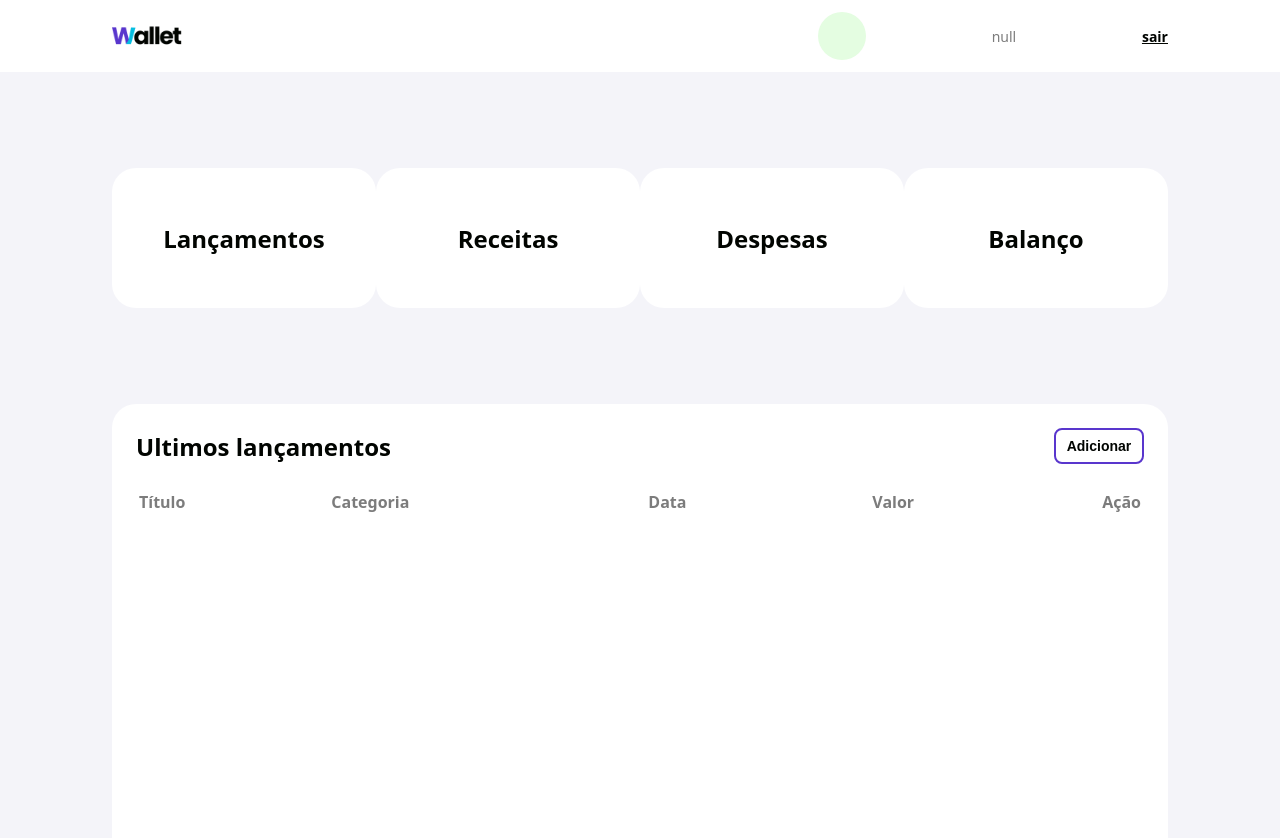
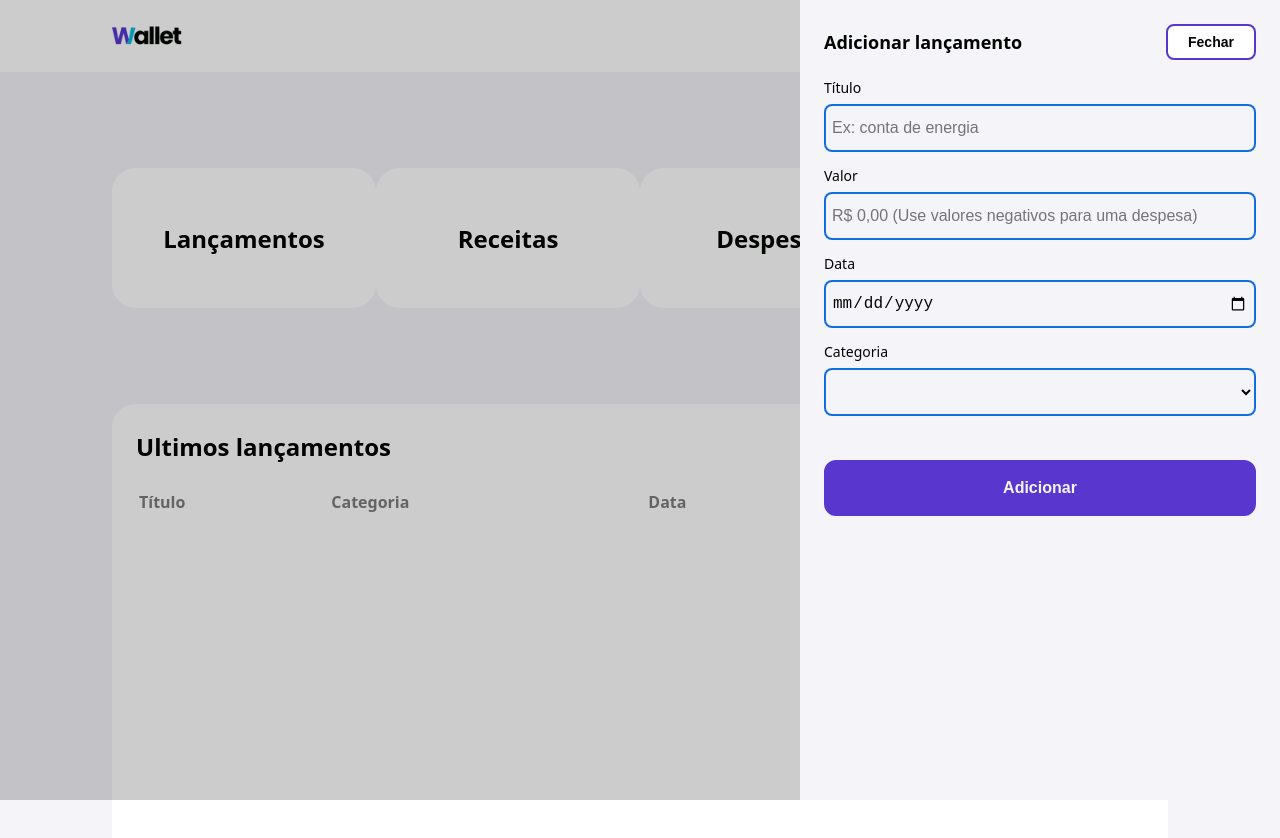
Before and after one commit to matheusfernandes01/wallet, a plain HTML site: page src/pages/home/index.html in a window 1280 px wide. Both pictures are taken after a click on the button "Adicionar". Drawn offline with Linux system fonts and the light colour scheme.

Commit message:
feat: implement modal on home

```diff
--- a/src/pages/home/index.html
+++ b/src/pages/home/index.html
@@ -38,7 +38,7 @@
         <div class="table-content-container">
           <div class="table-content-header">
             <h2>Ultimos lançamentos</h2>
-            <button class="small">Adicionar</button>
+            <button onclick="onOpenModal()" class="small">Adicionar</button>
           </div>
 
           <table id="finances-table">
@@ -53,6 +53,51 @@
         </div>
       </div>
     </div>
+    <div id="modal" class="modal-backgroud modal-hide">
+      <div class="modal-content">
+        <div class="modal-content-header">
+          <h3>Adicionar lançamento</h3>
+          <button onclick="onCloseModal()" class="small">Fechar</button>
+        </div>
+        <form id="form-register" class="mt">
+          <label for="input-title">Título</label>
+          <input
+            class="mt smaller"
+            type="text"
+            id="input-title"
+            name="input-title"
+            placeholder="Ex: conta de energia"
+            required
+          />
+          <label class="mt" for="input-value">Valor</label>
+          <input
+            class="mt smaller"
+            type="text"
+            id="input-value"
+            name="input-value"
+            placeholder="R$ 0,00 (Use valores negativos para uma despesa)"
+            required
+          />
+          <label class="mt" for="input-value">Data</label>
+          <input
+            class="mt smaller"
+            type="date"
+            id="input-date"
+            name="input-date"
+            placeholder="Ex: 02/10/2006"
+            required
+          />
+          <label class="mt" for="input-value">Categoria</label>
+          <select
+            class="mt smaller"
+            id="input-category"
+            name="input-category"
+            required
+          ></select>
+          <button type="submit" class="full-width mt larger">Adicionar</button>
+        </form>
+      </div>
+    </div>
     <script src="index.js"></script>
   </body>
 </html>
--- a/src/pages/home/index.js
+++ b/src/pages/home/index.js
@@ -157,7 +157,38 @@ const onloadUserInfo = () => {
   navBarUserAvatar.appendChild(nameElement);
 };
 
+const onLoadCategories = async () => {
+  try {
+    const categoriesSelect = document.getElementById("input-category");
+    const response = await fetch(
+      "https://mp-wallet-app-api.herokuapp.com/categories"
+    );
+    const categoriesResult = await response.json();
+    categoriesResult.map((category) => {
+      const option = document.createElement("option");
+      const categoryText = document.createTextNode(category.name);
+      option.id = `category_${category.id}`;
+      option.value = category.id;
+      option.appendChild(categoryText);
+      categoriesSelect.append(option);
+    });
+  } catch (error) {
+    alert("Erro ao carregar categorias");
+  }
+};
+
+const onOpenModal = () => {
+  const modal = document.getElementById("modal");
+  modal.style.display = "flex";
+};
+
+const onCloseModal = () => {
+  const modal = document.getElementById("modal");
+  modal.style.display = "none";
+};
+
 window.onload = () => {
   onloadUserInfo();
   onLoadFinecesData();
+  onLoadCategories();
 };
--- a/src/pages/home/style.css
+++ b/src/pages/home/style.css
@@ -132,3 +132,33 @@ td.right {
 td.center {
   text-align: center;
 }
+
+.modal-backgroud {
+  display: none;
+  flex-direction: column;
+  align-items: flex-end;
+  position: fixed;
+  top: 0;
+  left: 0;
+  bottom: 0;
+  right: 0;
+  width: 100vw;
+  height: 100vh;
+  background-color: rgba(1, 4, 0, 0.2);
+}
+
+.modal-content {
+  height: 100%;
+  width: 480px;
+  background-color: #f4f4f9;
+  padding: 24px;
+  box-sizing: border-box;
+}
+
+.modal-content-header {
+  display: flex;
+  flex-direction: row;
+  justify-content: space-between;
+  align-items: center;
+  width: 100%;
+}
--- a/style.css
+++ b/style.css
@@ -88,7 +88,8 @@
   height: 36px;
 }
 
-input {
+input,
+select {
   background-color: #f4f4f9;
   width: 100%;
   height: 48px;
@@ -98,6 +99,7 @@
   border-radius: 8px;
   color: #010400;
   font-size: 16px;
+  margin-bottom: 12px;
   padding: 6px;
   box-sizing: border-box;
 }
```
